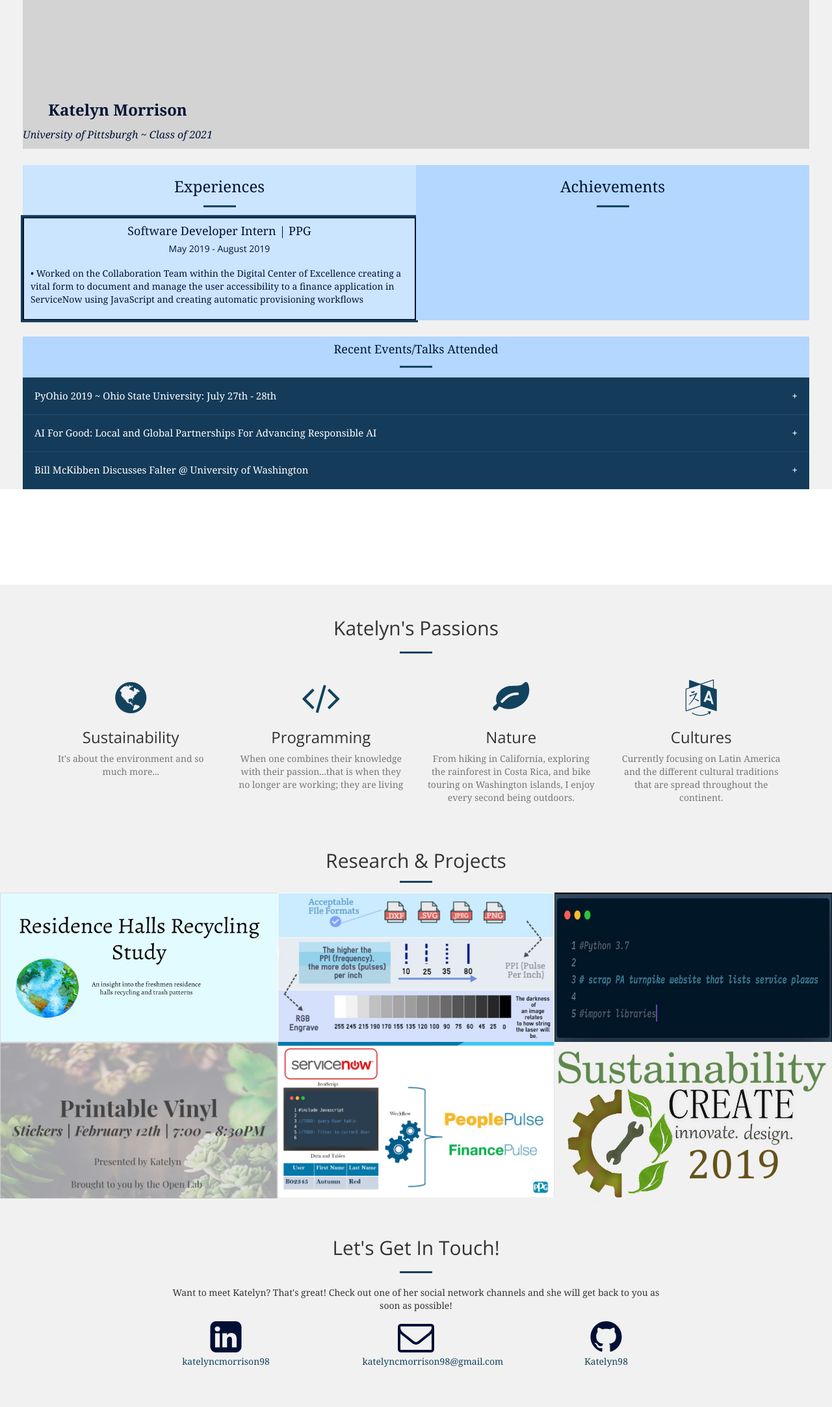
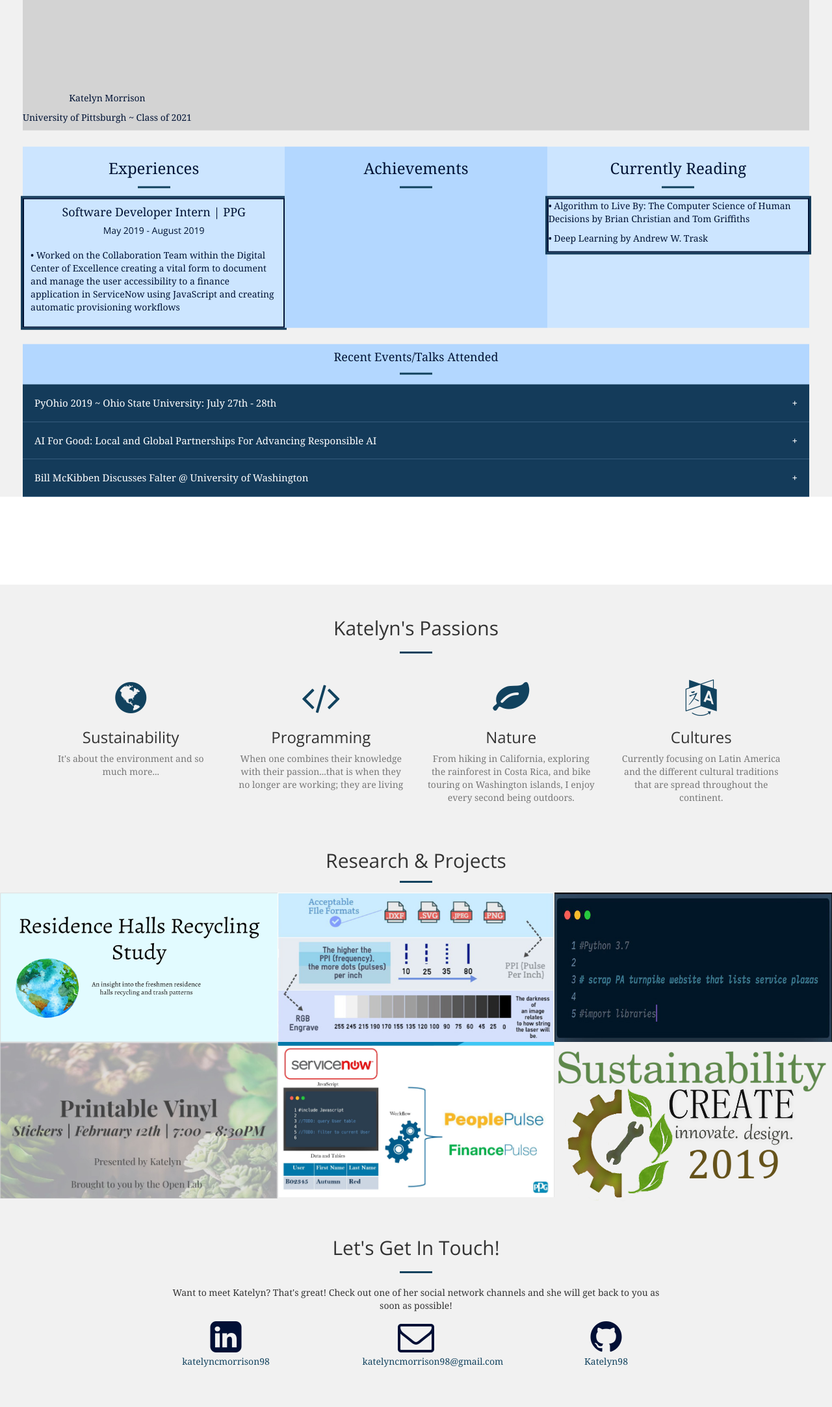
Before and after one commit to katelyn98/PersonalWebsite, a Jekyll site: the page built from index.md, in a window 1280 px wide. Shown: the whole page at 65% size. Built offline with Jekyll 4.4.1, drawn with Linux system fonts in a browser that asks for light colours.

Commit message:
adding books

```diff
--- a/_includes/header.html
+++ b/_includes/header.html
@@ -24,7 +24,16 @@
 
                 </p>
             </div>
-
+            <div class="box" style="background-color: rgb(204, 229, 255);">
+                    <h3 id="title">Currently Reading</h3>
+                    <hr>
+                    <div class="innerbox" style="border: 2px solid; outline-style: solid; outline-color: rgb(20, 59, 90);">
+                        <p id="info-right">
+                            • Algorithm to Live By: The Computer Science of Human Decisions by Brian Christian and Tom Griffiths
+                        </p>
+                        <p id="info-right">• Deep Learning by Andrew W. Trask</p>
+                    </div>
+                </div>
         </div>
         <div class="row">
             <div class="info">
@@ -44,7 +53,7 @@
                 </div>
                 <button class="collapsible">Bill McKibben Discusses Falter @ University of Washington</button>
                 <div class="content">
-                    <p>Lorem ipsum dolor sit amet, consectetur adipisicing elit, sed do eiusmod tempor incididunt ut labore et dolore magna aliqua. Ut enim ad minim veniam, quis nostrud exercitation ullamco laboris nisi ut aliquip ex ea commodo consequat.</p>
+                    <p>https://envstudies.uw.edu/2019/04/15/bill-mckibben-discusses-falter/</p>
                 </div>
 
                 <script>
--- a/_sass/_base.scss
+++ b/_sass/_base.scss
@@ -252,18 +252,6 @@ header {
             display: flex;
         }
 
-        .name{
-            font-weight: bold;
-            text-align: center;
-            font-size: 24px;
-        }
-
-        .university {
-            font-style: italic;
-            font-size: 16px;
-            display: inline-flex;
-        }
-
         .box{
             flex: 50%;
         }
```
